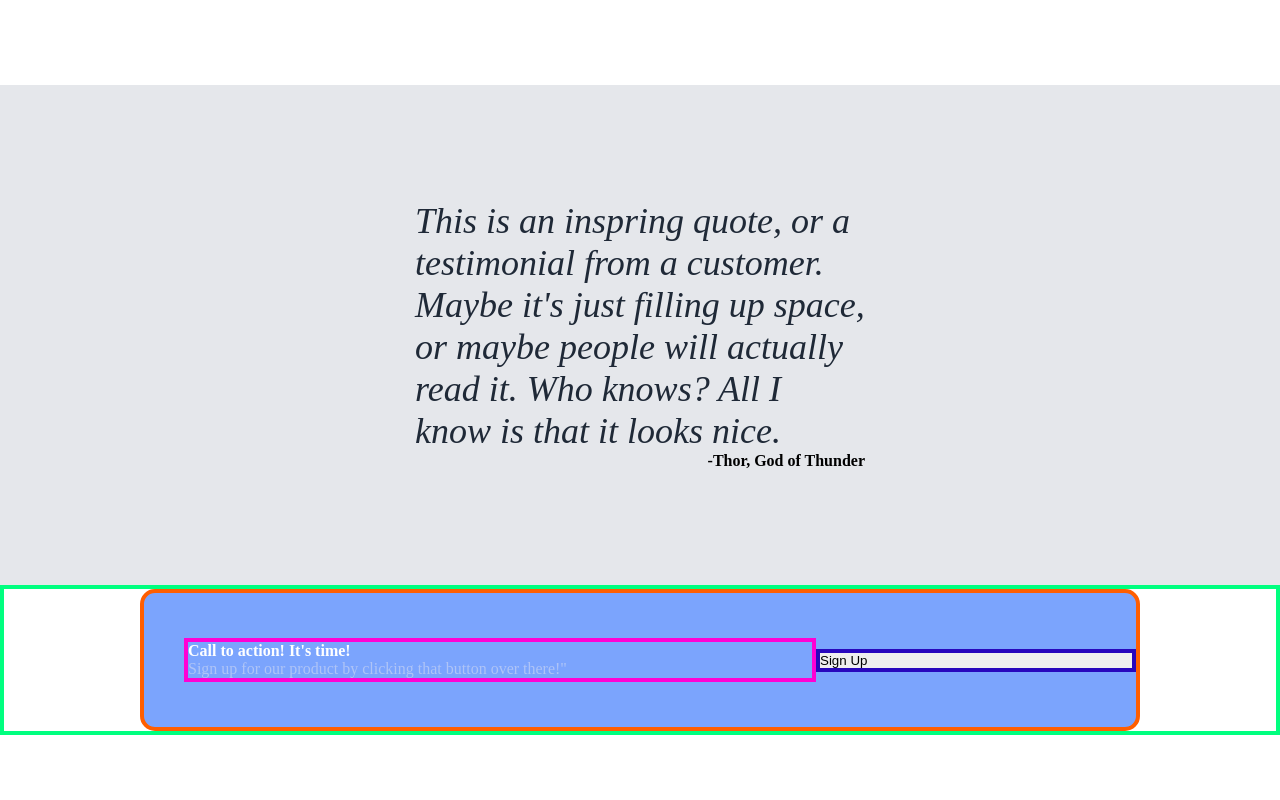
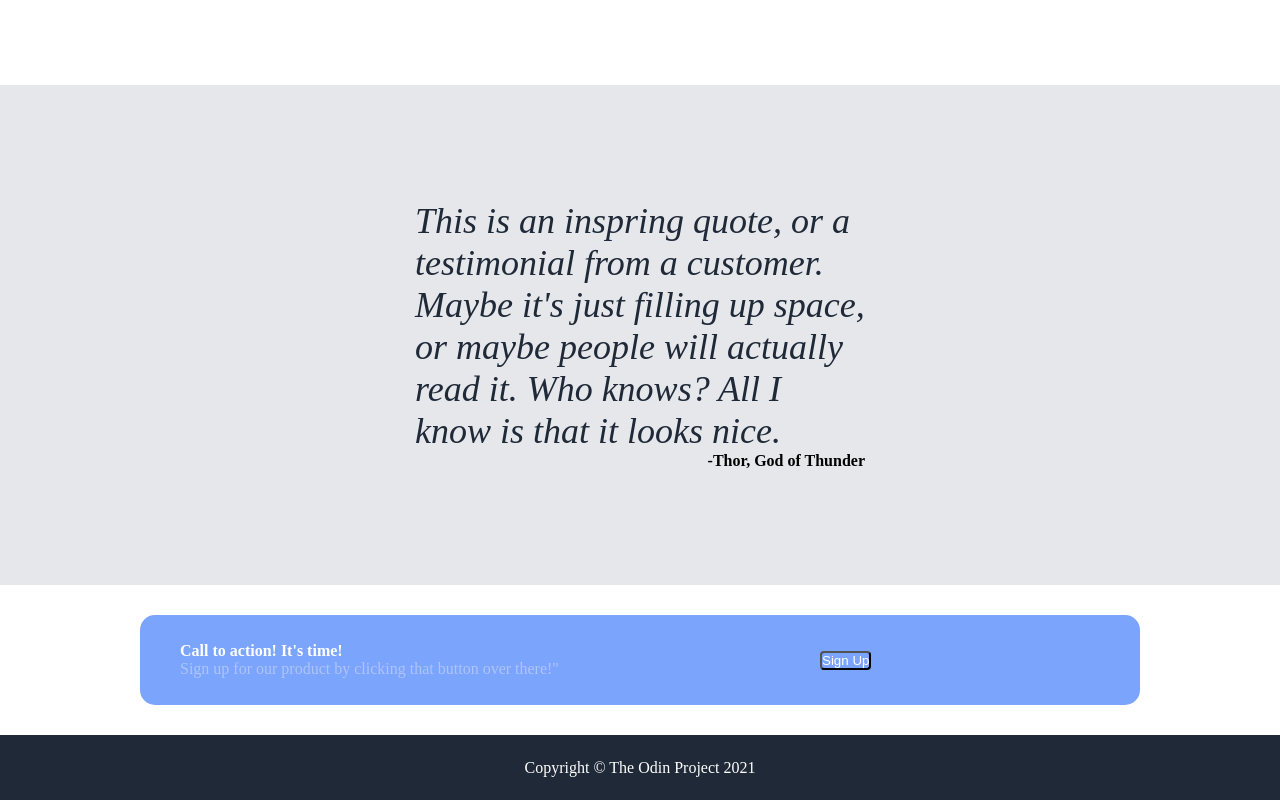
Before and after one commit to CoreyDean-9/landing-page, a plain HTML site: page index.html in a window 1280 px wide. Shown: the part 545-1345 px from the top of the page. Before the commit the page ends 1280 px from the top, so only its background shows below. Drawn offline with Linux system fonts and the light colour scheme.

Commit message:
first attempt at page finished

```diff
--- a/index.html
+++ b/index.html
@@ -56,9 +56,13 @@
                 <div class="text">Call to action! It's time!</div>
                 <div class="text-two">Sign up for our product by clicking that button over there!"</div>
             </div>
-            <button class="button-container">Sign Up</button>
+            <div class="button-container">
+                <button class="button">Sign Up</button>
+            </div>
         </div>
-
+   </div>
+   <div class="footer-container">
+        <div class="copy">Copyright &copy; The Odin Project 2021</div>
    </div>
 </body>
 </html>
--- a/styles.css
+++ b/styles.css
@@ -58,11 +58,13 @@
   }
   .small-text{
     font-weight: 18px;
-    color: #E5E7EB
+    color: #b4b7bb
 
   }
   .sign-up/*button hover duration*/{
     transition-duration: 0.4s;
+    background-color: #3982e9;
+
   }
   .sign-up:hover/*button*/{
     background-color: #0952ee; /* Blue */
@@ -159,7 +161,7 @@
 .action-container{
   display: flex;
   justify-content: center;
-  border: 4px solid springgreen;
+  /* border: 4px solid springgreen; */
   height: 150px;
 }
 .action-sub-continer{
@@ -167,7 +169,8 @@
   border-radius: 15px;
   width: 1000px;
   background-color: #7ba4fd;
-  border: 4px solid rgb(255, 94, 0);
+  /* border: 4px solid rgb(255, 94, 0); */
+  margin: 30px;
   justify-content: center;
   align-items: center;
 }
@@ -178,7 +181,7 @@
   flex-direction: column;
   /* align-items: center; */
   margin-left: 40px;
-  border: 4px solid rgb(255, 0, 212);
+  /* border: 4px solid rgb(255, 0, 212); */
 }
 .text{
   font-weight: bold;
@@ -192,5 +195,25 @@
  display: flex;
  flex: 1;
  width: 20px;
- border: 4px solid rgb(40, 7, 189);
+ /* border: 4px solid rgb(40, 7, 189); */
 }
+.button{
+  transition-duration: 0.4s;
+  background-color: #7ba4fd;
+  border-radius: 4px;
+  color: white;
+}
+.button:hover{
+  background-color: #7ba4fd;
+  color: #7ba4fd;
+}
+.footer-container{
+  background-color: #1F2937;
+  display: flex;
+  height: 65px;
+  justify-content: center;
+  align-items: center;
+}
+.copy{
+  color: white;
+}
```
